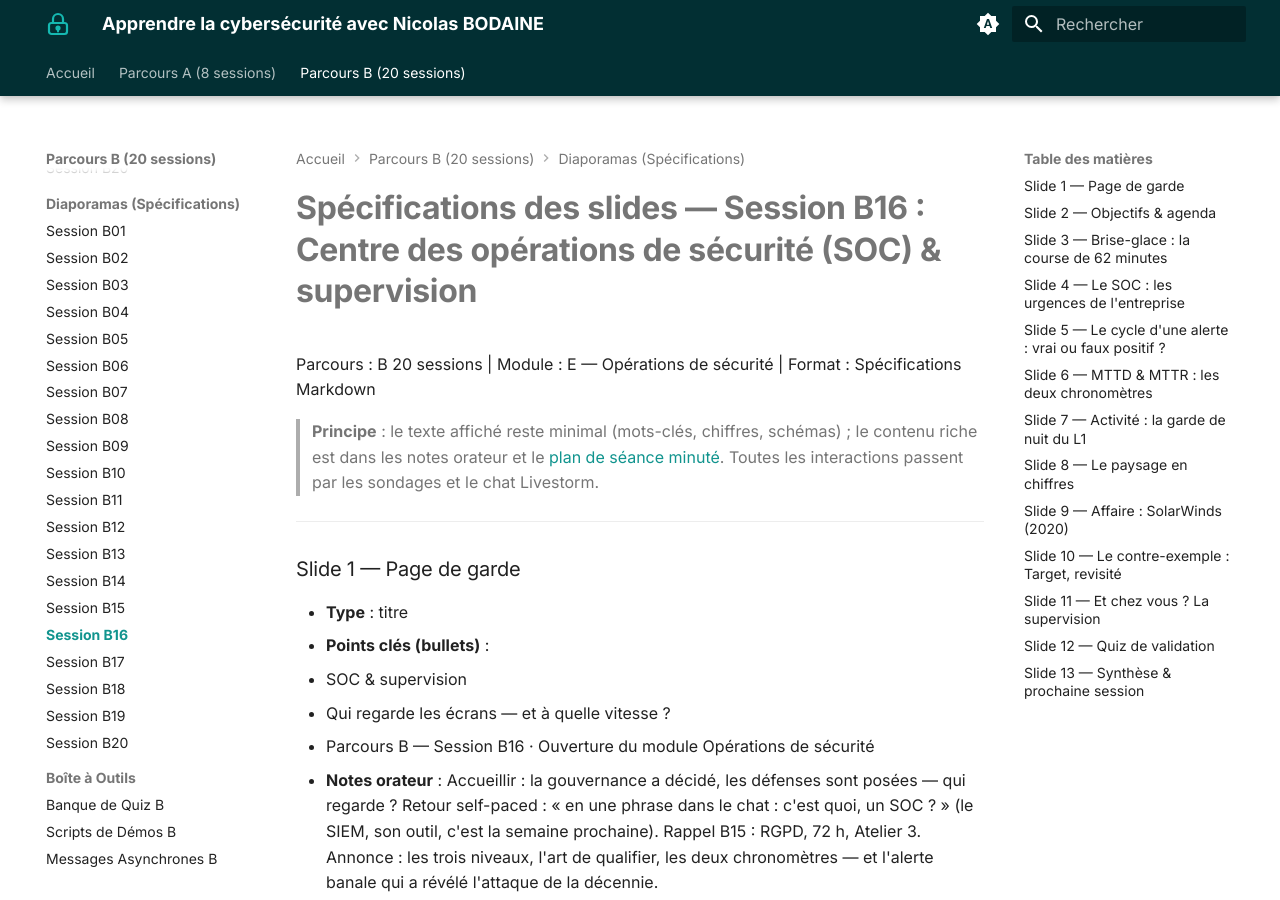
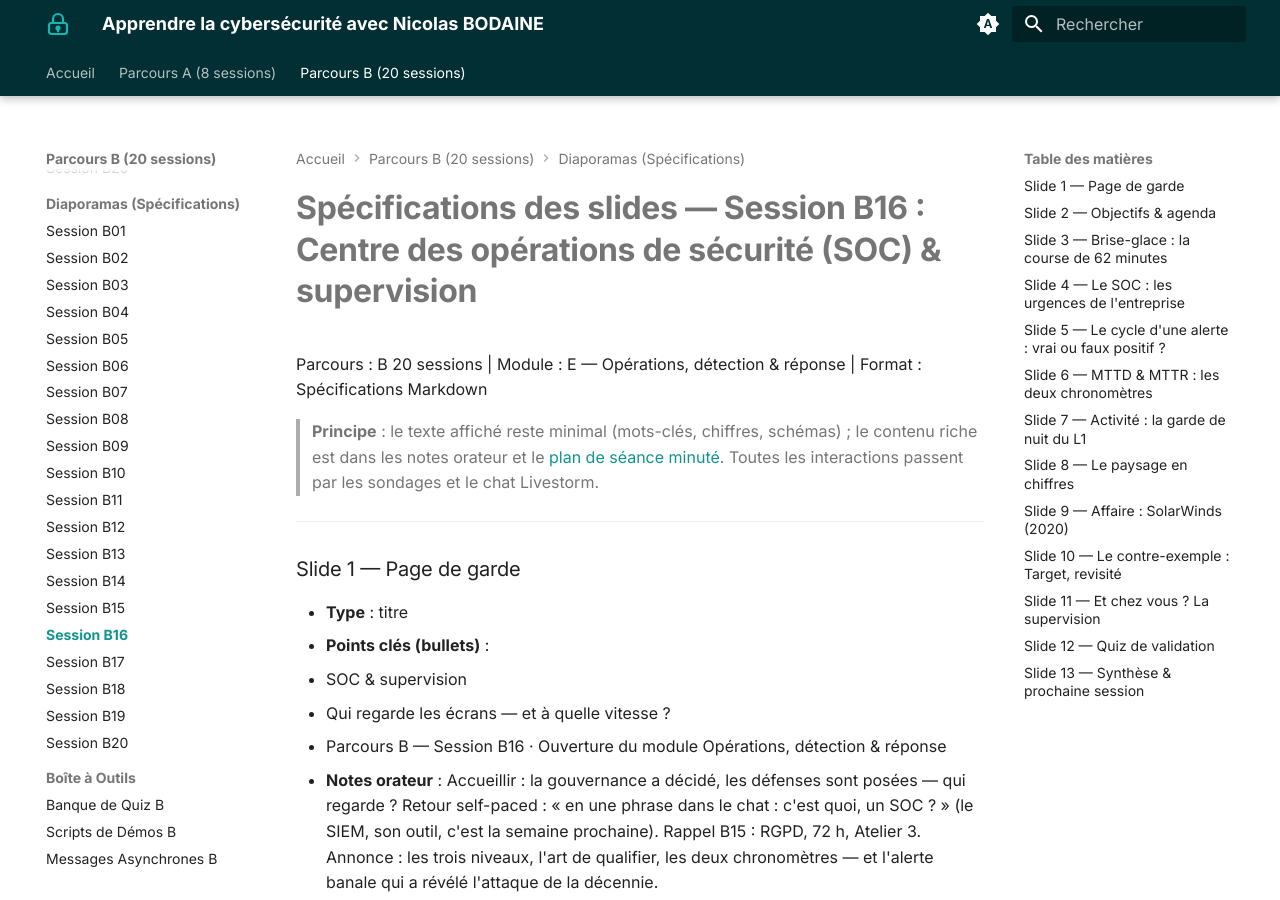
Before and after one commit to NicoBOD/Cybersecurity-Guided-Learning-Experience-IBM-SkillsBuild, an MkDocs documentation site: the page built from docs/ressources-pedagogiques/parcours-B-20sessions/slides/B_S16_slides_spec.md, in a window 1280 px wide and 900 px high. Built offline with MkDocs 1.6.1 and Material for MkDocs 9.7.7, drawn with Linux system fonts in a browser that asks for light colours.

Commit message:
fix(B15,B16): appliquer la revue Copilot — libellé canonique du module E et grammaire DPO
- B16 (support, plan, slides) : « E — Opérations de sécurité » remplacé
  par le libellé canonique « E — Opérations, détection & réponse »,
  conforme au manifeste (00_MANIFESTE.md), au cahier des charges et aux
  en-têtes existants de B17-B19 (5 occurrences)
- B15 (support) : « tient le registre des traitements obligatoire » →
  « tient le registre des traitements (document obligatoire) » pour
  lever l'ambiguïté de rattachement de l'adjectif

Co-Authored-By: Claude Fable 5 <noreply@anthropic.com>
Claude-Session: https://claude.ai/code/session_01Ps7Xm1CCkojBwu43mAmv2z

```diff
--- a/docs/ressources-pedagogiques/parcours-B-20sessions/slides/B_S16_slides_spec.md
+++ b/docs/ressources-pedagogiques/parcours-B-20sessions/slides/B_S16_slides_spec.md
@@ -1,5 +1,5 @@
 # Spécifications des slides — Session B16 : Centre des opérations de sécurité (SOC) & supervision
-Parcours : B 20 sessions  |  Module : E — Opérations de sécurité  |  Format : Spécifications Markdown
+Parcours : B 20 sessions  |  Module : E — Opérations, détection & réponse  |  Format : Spécifications Markdown
 
 > **Principe** : le texte affiché reste minimal (mots-clés, chiffres, schémas) ; le contenu riche est dans les notes orateur et le [plan de séance minuté](../plans-de-seance/B_S16_plan.md). Toutes les interactions passent par les sondages et le chat Livestorm.
 
@@ -10,7 +10,7 @@ Parcours : B 20 sessions  |  Module : E — Opérations de sécurité  |  Format
 - **Points clés (bullets)** :
   - SOC & supervision
   - Qui regarde les écrans — et à quelle vitesse ?
-  - Parcours B — Session B16 · Ouverture du module Opérations de sécurité
+  - Parcours B — Session B16 · Ouverture du module Opérations, détection & réponse
 - **Notes orateur** : Accueillir : la gouvernance a décidé, les défenses sont posées — qui regarde ? Retour self-paced : « en une phrase dans le chat : c'est quoi, un SOC ? » (le SIEM, son outil, c'est la semaine prochaine). Rappel B15 : RGPD, 72 h, Atelier 3. Annonce : les trois niveaux, l'art de qualifier, les deux chronomètres — et l'alerte banale qui a révélé l'attaque de la décennie.
 - **Visuel suggéré** : Salle de supervision aux écrans muraux, silhouettes d'analystes devant des cartes de flux.
   - **alt-text** : Salle d'un centre d'opérations de sécurité avec écrans de supervision et analystes.
```
Also changed, not shown: docs/ressources-pedagogiques/parcours-B-20sessions/plans-de-seance/B_S16_plan.md (+2 -2 lines), docs/ressources-pedagogiques/parcours-B-20sessions/supports-md/B_S15_support.md (+1 -1 lines), docs/ressources-pedagogiques/parcours-B-20sessions/supports-md/B_S16_support.md (+1 -1 lines).
